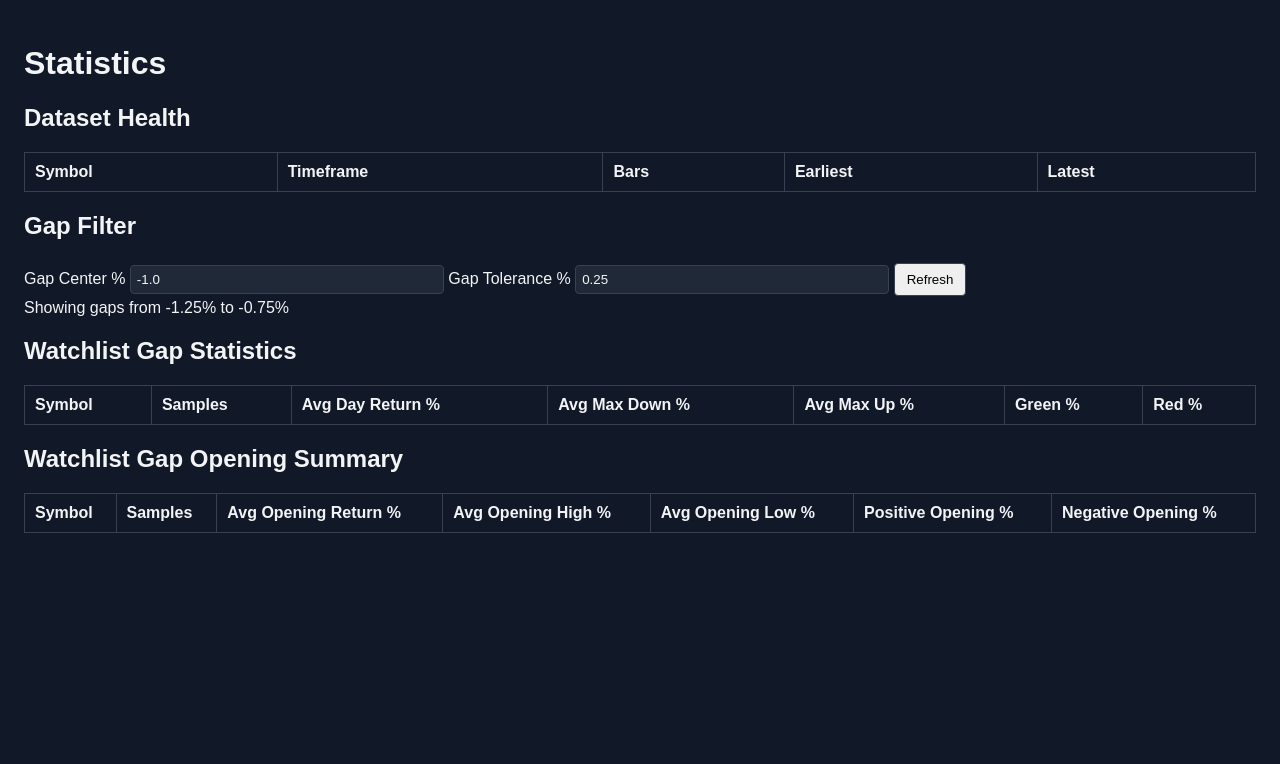
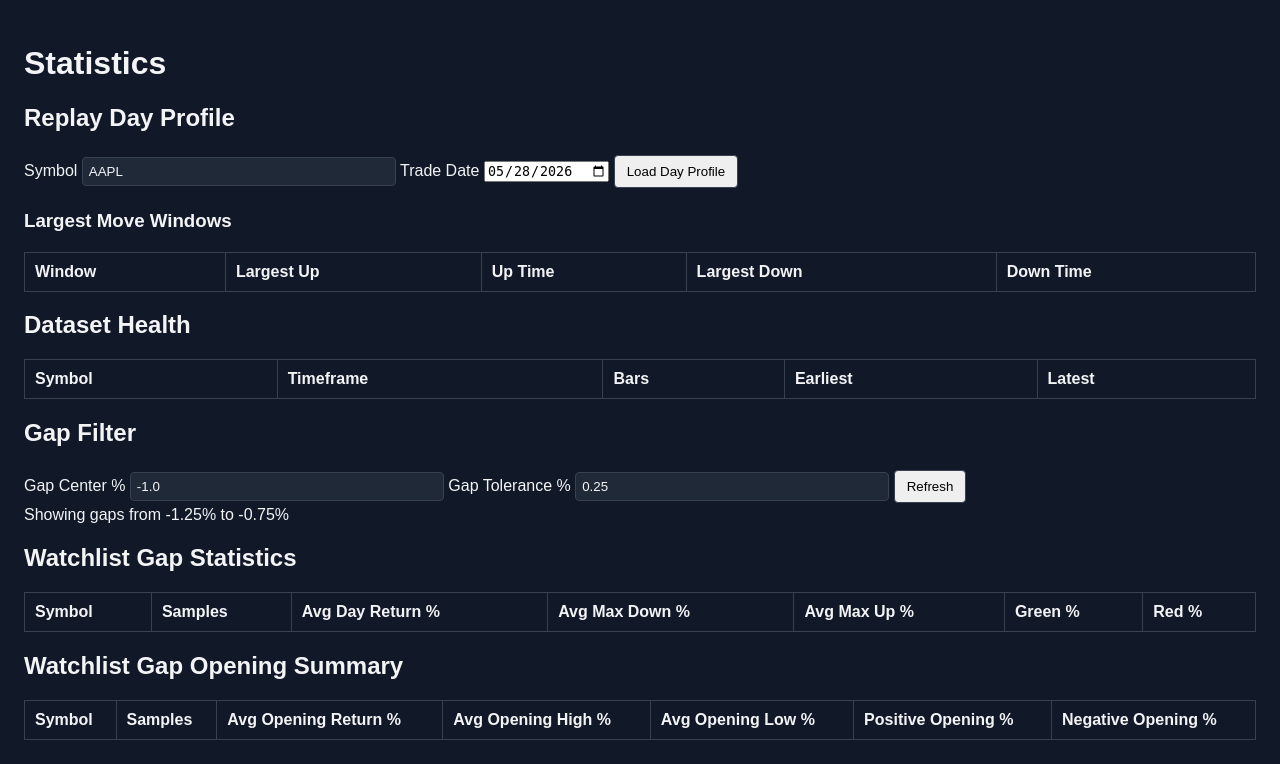
Before and after one commit to 2020dataanalysis/stock-alert-saas, a Python web app: template app/statistics/templates/statistics.html in a window 1280 px wide. Shown: the part 47-811 px from the top of the page. Before the commit the page ends 580 px from the top, so only its background shows below. Run offline with Jinja, Linux system fonts and the light colour scheme; the template is opened without the code that fills it, so the values that code supplies are empty.

Commit message:
Add replay day profile statistics viewer

```diff
--- a/app/statistics/static/js/statistics.js
+++ b/app/statistics/static/js/statistics.js
@@ -162,3 +162,172 @@ function refreshGapTables() {
 
 loadHealthTable();
 refreshGapTables();
+
+function formatSignedPercent(value) {
+    if (value === null || value === undefined) {
+        return "-";
+    }
+
+    const prefix = value > 0 ? "+" : "";
+    return `${prefix}${value.toFixed(4)}%`;
+}
+
+function formatSignedDollars(value) {
+    if (value === null || value === undefined) {
+        return "-";
+    }
+
+    const prefix = value > 0 ? "+" : "";
+    return `${prefix}$${value.toFixed(4)}`;
+}
+
+function shortTime(timestamp) {
+    if (!timestamp) {
+        return "-";
+    }
+
+    return timestamp.slice(11, 19);
+}
+
+function yesNo(value) {
+    if (value === true) {
+        return "Yes";
+    }
+
+    if (value === false) {
+        return "No";
+    }
+
+    return "-";
+}
+
+function renderDayProfileSummary(profile) {
+    const summary = document.getElementById("day-profile-summary");
+    const range = profile.range || {};
+    const context = profile.prior_day_context || {};
+    const volume = profile.volume || {};
+    const quality = profile.data_quality || {};
+
+    summary.innerHTML = `
+        <h3>Summary</h3>
+
+        <table>
+            <tbody>
+                <tr>
+                    <th>Symbol</th>
+                    <td>${profile.symbol}</td>
+                    <th>Date</th>
+                    <td>${profile.trade_date}</td>
+                </tr>
+                <tr>
+                    <th>Raw Quotes</th>
+                    <td>${profile.raw_quote_count}</td>
+                    <th>Clean Quotes</th>
+                    <td>${profile.clean_quote_count}</td>
+                </tr>
+                <tr>
+                    <th>Bad Ticks</th>
+                    <td>${profile.bad_tick_count}</td>
+                    <th>Bad Tick Rate</th>
+                    <td>${quality.bad_tick_rate_pct ?? "-"}%</td>
+                </tr>
+                <tr>
+                    <th>Open</th>
+                    <td>${range.open ?? "-"}</td>
+                    <th>Close</th>
+                    <td>${range.close ?? "-"}</td>
+                </tr>
+                <tr>
+                    <th>High</th>
+                    <td>${range.high ?? "-"}</td>
+                    <th>Low</th>
+                    <td>${range.low ?? "-"}</td>
+                </tr>
+                <tr>
+                    <th>Range $</th>
+                    <td>${formatSignedDollars(range.range_dollars)}</td>
+                    <th>Range %</th>
+                    <td>${formatSignedPercent(range.range_pct)}</td>
+                </tr>
+                <tr>
+                    <th>Inside Day</th>
+                    <td>${yesNo(context.inside_day)}</td>
+                    <th>Outside Day</th>
+                    <td>${yesNo(context.outside_day)}</td>
+                </tr>
+                <tr>
+                    <th>Broke Prior High</th>
+                    <td>${yesNo(context.broke_previous_high)}</td>
+                    <th>Broke Prior Low</th>
+                    <td>${yesNo(context.broke_previous_low)}</td>
+                </tr>
+                <tr>
+                    <th>Volume Change</th>
+                    <td>${volume.total_volume_change ?? "-"}</td>
+                    <th>Max Volume Delta</th>
+                    <td>${volume.max_delta ?? "-"}</td>
+                </tr>
+                <tr>
+                    <th>Volume P90 Delta</th>
+                    <td>${volume.p90_delta ?? "-"}</td>
+                    <th>Volume P95 Delta</th>
+                    <td>${volume.p95_delta ?? "-"}</td>
+                </tr>
+            </tbody>
+        </table>
+    `;
+}
+
+function renderDayProfileMoves(profile) {
+    const body = document.getElementById("day-profile-moves-body");
+    body.innerHTML = "";
+
+    for (const row of profile.largest_move_windows || []) {
+        const up = row.largest_up || {};
+        const down = row.largest_down || {};
+        const tr = document.createElement("tr");
+
+        tr.innerHTML = `
+            <td>${row.window}</td>
+            <td class="positive">
+                ${formatSignedDollars(up.move_dollars)}
+                / ${formatSignedPercent(up.move_pct)}
+            </td>
+            <td>${shortTime(up.start_time)} → ${shortTime(up.end_time)}</td>
+            <td class="negative">
+                ${formatSignedDollars(down.move_dollars)}
+                / ${formatSignedPercent(down.move_pct)}
+            </td>
+            <td>${shortTime(down.start_time)} → ${shortTime(down.end_time)}</td>
+        `;
+
+        body.appendChild(tr);
+    }
+}
+
+async function loadDayProfile() {
+    const symbol = document
+        .getElementById("day-profile-symbol")
+        .value
+        .trim()
+        .toUpperCase();
+
+    const tradeDate = document
+        .getElementById("day-profile-date")
+        .value;
+
+    if (!symbol || !tradeDate) {
+        return;
+    }
+
+    const response = await fetch(
+        `/api/statistics/day-profile?symbol=${symbol}&trade_date=${tradeDate}`
+    );
+
+    const profile = await response.json();
+
+    renderDayProfileSummary(profile);
+    renderDayProfileMoves(profile);
+}
+
+loadDayProfile();
--- a/app/statistics/templates/statistics.html
+++ b/app/statistics/templates/statistics.html
@@ -3,6 +3,38 @@
 {% block content %}
 
 <h1>Statistics</h1>
+
+
+<h2>Replay Day Profile</h2>
+
+<div>
+    <label>Symbol</label>
+    <input id="day-profile-symbol" type="text" value="AAPL">
+
+    <label>Trade Date</label>
+    <input id="day-profile-date" type="date" value="2026-05-28">
+
+    <button onclick="loadDayProfile()">
+        Load Day Profile
+    </button>
+</div>
+
+<div id="day-profile-summary"></div>
+
+<h3>Largest Move Windows</h3>
+
+<table>
+    <thead>
+        <tr>
+            <th>Window</th>
+            <th>Largest Up</th>
+            <th>Up Time</th>
+            <th>Largest Down</th>
+            <th>Down Time</th>
+        </tr>
+    </thead>
+    <tbody id="day-profile-moves-body"></tbody>
+</table>
 
 <h2>Dataset Health</h2>
 
```
